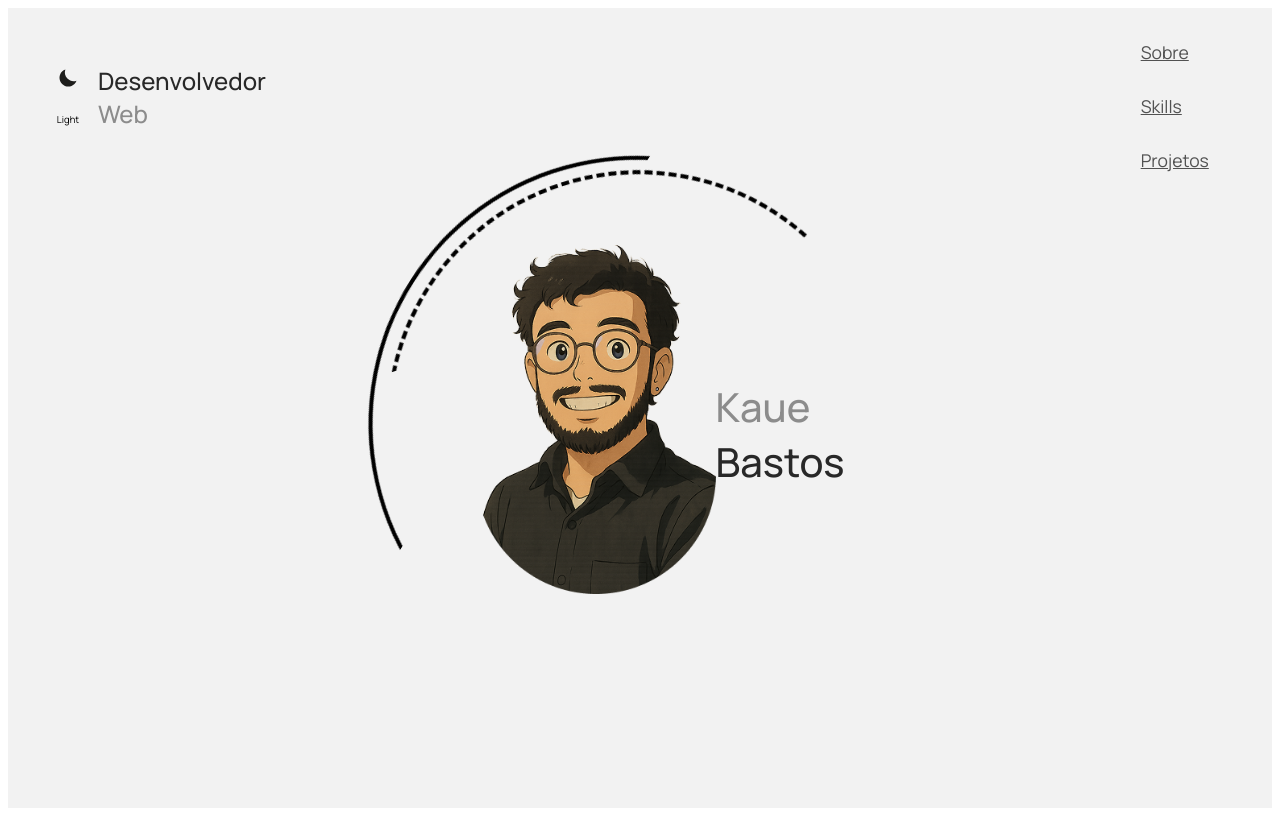
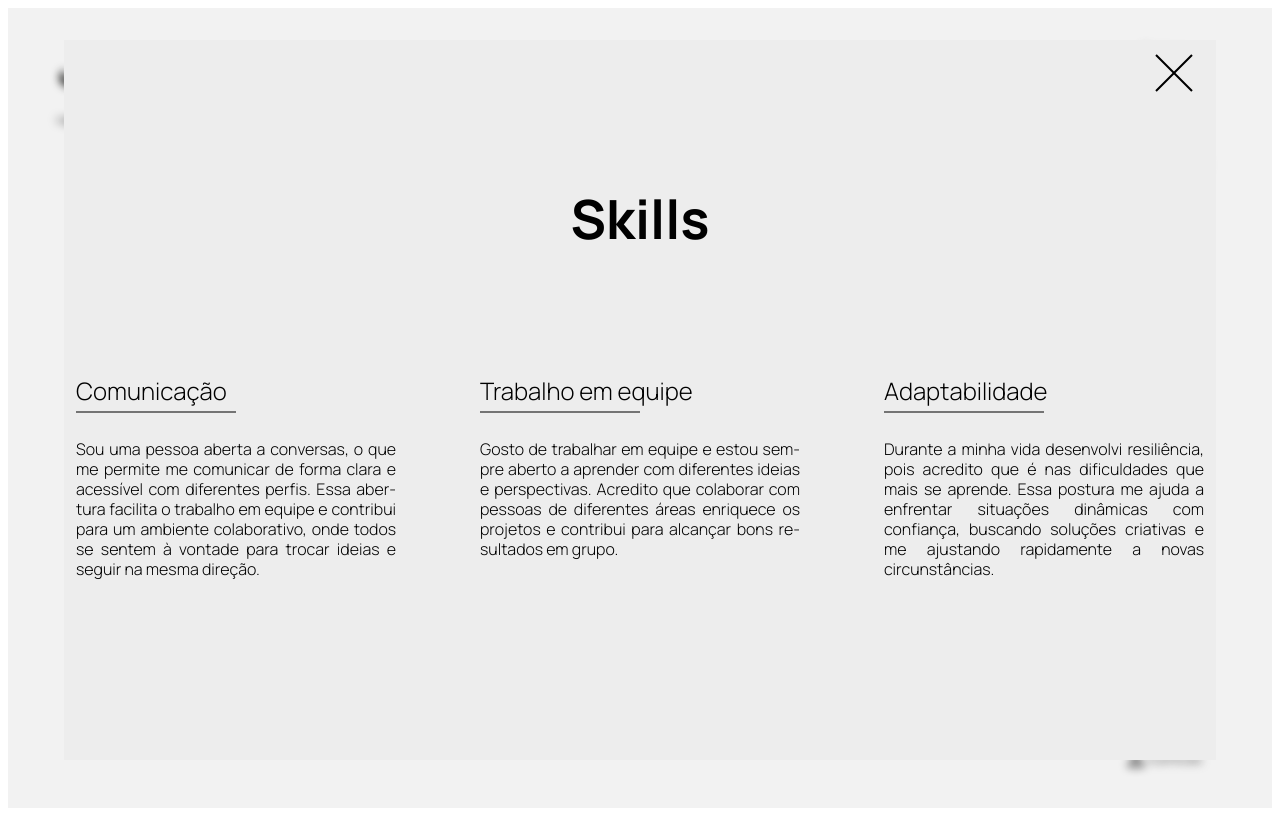
Before and after one commit to folluman/My-site2.0, a React (Vite) app: page / in a window 1280 px wide. Both pictures are taken after a click on the link "Skills". Built offline with nearby package versions, Linux system fonts and the light colour scheme; the HTML template or start-up script is replaced by a standard one.

Commit message:
feat: skills section done

```diff
--- a/src/modules/home/screen/HomeScreen.tsx
+++ b/src/modules/home/screen/HomeScreen.tsx
@@ -9,24 +9,29 @@ import {
   TextJob,
   Links,
 } from "../styles/home.styles";
-import {
-  BackgroundImage,
-  BioContainer,
-} from "../styles/sobre.styles";
+import { SkillsContainer } from "../styles/skills.styles";
+import { BackgroundImage, BioContainer } from "../styles/sobre.styles";
 import Container from "../../../shared/LinksContainers/Containers";
 import { Moon, Sun } from "../../../shared/Icons/IconsLight";
 import { Linkedin, GitHub } from "../../../shared/Icons/IconsBio";
 import { useState, useEffect } from "react";
+import { IconDownload } from "../../../shared/Icons/IconDownload";
 
 function HomeScreen() {
   const [isDarkMode, setIsDarkMode] = useState(false);
   const [about, setAbout] = useState(false);
-  const [skills, setSkills] = useState('')
+  const [skills, setSkills] = useState(false);
   const [isContainerVisible, setIsContainerVisible] = useState(false);
 
   const toggleAbout = (e: React.MouseEvent) => {
     e.preventDefault();
     setAbout(true);
+    setIsContainerVisible(true);
+  };
+
+  const toggleSkills = (e: React.MouseEvent) => {
+    e.preventDefault();
+    setSkills(true);
     setIsContainerVisible(true);
   };
 
@@ -38,9 +43,9 @@ function HomeScreen() {
   };
 
   useEffect(() => {
-    document.body.style.overflow = isContainerVisible ? 'hidden' : 'auto';
+    document.body.style.overflow = isContainerVisible ? "hidden" : "auto";
     return () => {
-      document.body.style.overflow = 'auto';
+      document.body.style.overflow = "auto";
     };
   }, [isContainerVisible]);
 
@@ -72,6 +77,20 @@ function HomeScreen() {
               </span>
             </h1>
           </TextJob>
+          <div style={{ position: "absolute", bottom: "5vh", right: "5vw" }}>
+            <button
+              style={{
+                display: "flex",
+                alignItems: "center",
+                background: "none",
+                border: "none",
+                gap: "4px",
+                color: isDarkMode ? "White" : "#525252"
+              }}
+            >
+              <IconDownload color={isDarkMode ? "White" : "Black"}/> Currículo
+            </button>
+          </div>
         </HeaderDiv>
 
         <CentralDiv>
@@ -96,7 +115,11 @@ function HomeScreen() {
           >
             Sobre
           </a>
-          <a href="#" style={{ color: isDarkMode ? "White" : "#525252" }}>
+          <a
+            href="#"
+            style={{ color: isDarkMode ? "White" : "#525252" }}
+            onClick={toggleSkills}
+          >
             Skills
           </a>
           <a href="#" style={{ color: isDarkMode ? "White" : "#525252" }}>
@@ -120,14 +143,14 @@ function HomeScreen() {
             <div>
               <h2>.Bio</h2>
               <p>
-                Jovem com experiência em criação de sites, automações e
-                análise de dados. Atua com Python, JavaScript, HTML, CSS, SQL
-                e Power BI, desenvolvendo soluções eficientes e
-                personalizadas. No backend, utiliza Express para criar APIs e
-                integrar sistemas. Possui interesse em inteligência artificial
-                e ciência de dados, áreas nas quais vem aprofundando seus
-                conhecimentos. Está em constante evolução técnica, sempre
-                buscando aplicar soluções criativas aos desafios dos projetos.
+                Jovem com experiência em criação de sites, automações e análise
+                de dados. Atua com Python, JavaScript, HTML, CSS, SQL e Power
+                BI, desenvolvendo soluções eficientes e personalizadas. No
+                backend, utiliza Express para criar APIs e integrar sistemas.
+                Possui interesse em inteligência artificial e ciência de dados,
+                áreas nas quais vem aprofundando seus conhecimentos. Está em
+                constante evolução técnica, sempre buscando aplicar soluções
+                criativas aos desafios dos projetos.
               </p>
               <div
                 style={{
@@ -137,10 +160,18 @@ function HomeScreen() {
                   marginTop: "2vh",
                 }}
               >
-                <a href="https://linkedin.com" target="_blank" rel="noopener noreferrer">
+                <a
+                  href="https://linkedin.com"
+                  target="_blank"
+                  rel="noopener noreferrer"
+                >
                   <Linkedin color={isDarkMode ? "White" : "Black"} />
                 </a>
-                <a href="https://github.com" target="_blank" rel="noopener noreferrer">
+                <a
+                  href="https://github.com"
+                  target="_blank"
+                  rel="noopener noreferrer"
+                >
                   <GitHub color={isDarkMode ? "White" : "Black"} />
                 </a>
               </div>
@@ -149,7 +180,52 @@ function HomeScreen() {
         </Container>
       )}
 
-      {}
+      {skills && (
+        <Container
+          light={isDarkMode}
+          onClose={() => {
+            setSkills(false);
+            setIsContainerVisible(false);
+          }}
+        >
+          <SkillsContainer color={isDarkMode ? "#C4C3C3" : "#747474"} style={{ color: isDarkMode ? "White" : "Black" }}>
+            <div className="skills_title">
+              <h2>Skills</h2>
+            </div>
+            <div className="skills_content">
+              <div>
+                <h3>Comunicação</h3>
+                <p>
+                  Sou uma pessoa aberta a conversas, o que me permite me
+                  comunicar de forma clara e acessível com diferentes perfis.
+                  Essa abertura facilita o trabalho em equipe e contribui para
+                  um ambiente colaborativo, onde todos se sentem à vontade para
+                  trocar ideias e seguir na mesma direção.
+                </p>
+              </div>
+              <div>
+                <h3>Trabalho em equipe</h3>
+                <p>
+                  Gosto de trabalhar em equipe e estou sempre aberto a aprender
+                  com diferentes ideias e perspectivas. Acredito que colaborar
+                  com pessoas de diferentes áreas enriquece os projetos e
+                  contribui para alcançar bons resultados em grupo.
+                </p>
+              </div>
+              <div>
+                <h3>Adaptabilidade</h3>
+                <p>
+                  Durante a minha vida desenvolvi resiliência, pois acredito que
+                  é nas dificuldades que mais se aprende. Essa postura me ajuda
+                  a enfrentar situações dinâmicas com confiança, buscando
+                  soluções criativas e me ajustando rapidamente a novas
+                  circunstâncias.
+                </p>
+              </div>
+            </div>
+          </SkillsContainer>
+        </Container>
+      )}
     </Body>
   );
 }
--- /dev/null
+++ b/src/modules/home/styles/skills.styles.ts
@@ -0,0 +1,50 @@
+import styled from "styled-components";
+
+export const SkillsContainer = styled.div<{color?: string}>`
+  display: flex;
+  flex-direction: column;
+  align-items: center;
+  margin-top: 12vh;
+  gap: 40px;
+
+  .skills_title {
+    font-size: 36px;
+  }
+
+  .skills_content {
+    display: flex;
+    flex-direction: column;
+    gap: 5vw;
+
+    div {
+      max-width: 320px;
+      text-align: justify;
+      padding: 10px;
+      hyphens: auto;
+      h3 {
+        font-size: 24px;
+        position: relative;
+        padding-bottom: 8px;
+        font-weight: 300;
+        &::after {
+          content: "";
+          position: absolute;
+          left: 0;
+          bottom: 2px;
+          width: 50%;
+          height: 2px;
+          background-color: ${(props) => props.color};
+        }
+      }
+      p {
+        margin-top: 10px;
+        font-weight: 300;
+        line-height: 20px;
+      }
+    }
+
+    @media (min-width: 1080px) {
+        flex-direction: row;
+    }
+  }
+`;
--- /dev/null
+++ b/src/shared/Icons/IconDownload.tsx
@@ -0,0 +1,14 @@
+export const IconDownload = ({color = ''}) => (
+  <svg
+    xmlns="http://www.w3.org/2000/svg"
+    width="16"
+    height="16"
+    viewBox="0 0 16 16"
+    fill="none"
+  >
+    <path
+      d="M8 11.575C7.86667 11.575 7.74167 11.554 7.625 11.512C7.50833 11.4707 7.4 11.4 7.3 11.3L3.7 7.7C3.51667 7.51667 3.425 7.28333 3.425 7C3.425 6.71667 3.51667 6.48333 3.7 6.3C3.88333 6.11667 4.12067 6.02067 4.412 6.012C4.704 6.004 4.94167 6.09167 5.125 6.275L7 8.15V1C7 0.716667 7.096 0.479 7.288 0.287C7.47933 0.0956668 7.71667 0 8 0C8.28333 0 8.521 0.0956668 8.713 0.287C8.90433 0.479 9 0.716667 9 1V8.15L10.875 6.275C11.0583 6.09167 11.296 6.004 11.588 6.012C11.8793 6.02067 12.1167 6.11667 12.3 6.3C12.4833 6.48333 12.575 6.71667 12.575 7C12.575 7.28333 12.4833 7.51667 12.3 7.7L8.7 11.3C8.6 11.4 8.49167 11.4707 8.375 11.512C8.25833 11.554 8.13333 11.575 8 11.575ZM2 16C1.45 16 0.979333 15.8043 0.588 15.413C0.196 15.021 0 14.55 0 14V12C0 11.7167 0.0956668 11.479 0.287 11.287C0.479 11.0957 0.716667 11 1 11C1.28333 11 1.521 11.0957 1.713 11.287C1.90433 11.479 2 11.7167 2 12V14H14V12C14 11.7167 14.096 11.479 14.288 11.287C14.4793 11.0957 14.7167 11 15 11C15.2833 11 15.5207 11.0957 15.712 11.287C15.904 11.479 16 11.7167 16 12V14C16 14.55 15.8043 15.021 15.413 15.413C15.021 15.8043 14.55 16 14 16H2Z"
+      fill={color}
+    />
+  </svg>
+);
```
